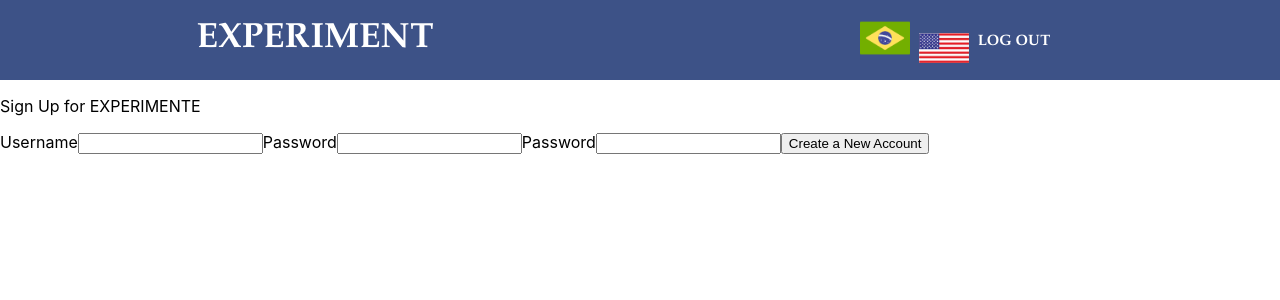
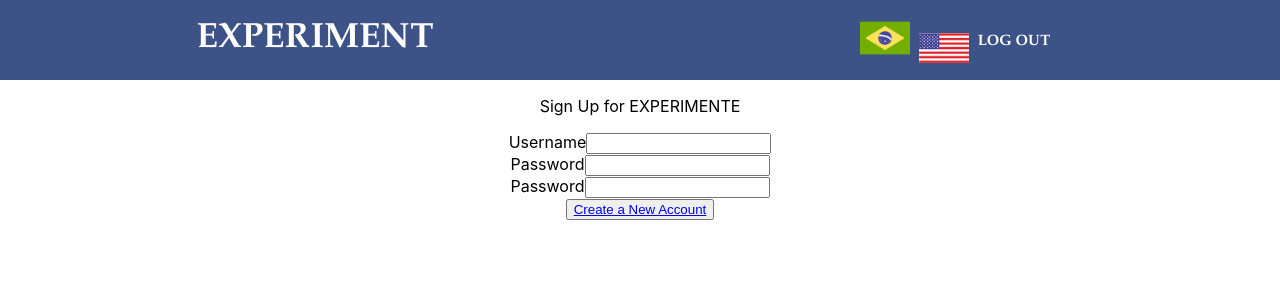
Before and after one commit to kamillatenorio/HCI-Project, a React (Create React App) app: page / in a window 1280 px wide. Shown: the top 300 px of the page. Built offline with nearby package versions, Linux system fonts and the light colour scheme.

Commit message:
Updating Login and SignUp components

```diff
--- a/src/views/Login.jsx
+++ b/src/views/Login.jsx
@@ -5,21 +5,25 @@ class Login extends Component {
   render() {
     return (
         <div >
+            <center>
                 <p >Sign in for EXPERIMENTE</p>
                 <form >
                     <label for="username">Username</label>
-                    <input type="text" class="input_data" id="username"/>
+                    <input type="text" class="input_data" id="username"/><br/>
 
                     <label for="password">Password</label>
-                    <input type="text" class="input_data" id="password"/>
+                    <input type="text" class="input_data" id="password"/><br/>
 
-                    <Link to={{ pathname: '/userprofile' }}  >
-                        <button onClick={this.selladd}>Sign in</button>
-                    </Link>
+                    <button >
+                      <a href="/userprofile" >
+                        Sign in
+                      </a>
+                    </button><br/>
 
                     <a href="#" >Forgot your password?</a>
                 </form>
-            </div>
+            </center>
+        </div>
     )
   }
 }
--- a/src/views/SignUp.jsx
+++ b/src/views/SignUp.jsx
@@ -5,23 +5,27 @@ class SignUp extends Component {
   render() {
     return (
         <div >
+            <center>
                 <p >Sign Up for EXPERIMENTE</p>
                 <form >
                     <label for="username">Username</label>
-                    <input type="text" class="input_data" id="username"/>
+                    <input type="text" class="input_data" id="username"/><br/>
 
                     <label for="password">Password</label>
-                    <input type="text" class="input_data" id="password"/>
+                    <input type="text" class="input_data" id="password"/><br/>
 
                     <label for="email">Password</label>
-                    <input type="text" class="input_data" id="email"/>
+                    <input type="text" class="input_data" id="email"/><br/>
 
 
-                    <Link to={{ pathname: '/login' }}  >
-                        <button onClick={this.selladd}>Create a New Account</button>
-                    </Link>
+                    <button>
+                      <a href="/login" >
+                        Create a New Account
+                      </a>
+                    </button>
                 </form>
-            </div>
+            </center>
+        </div>
     )
   }
 }
```
